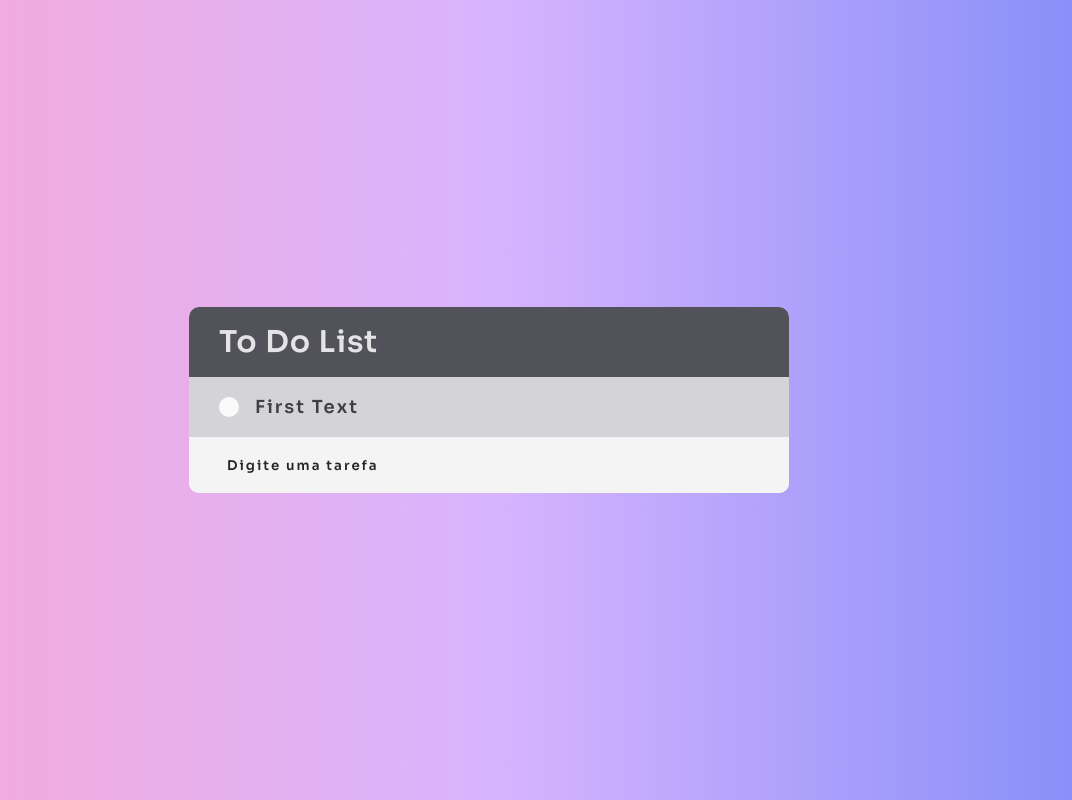
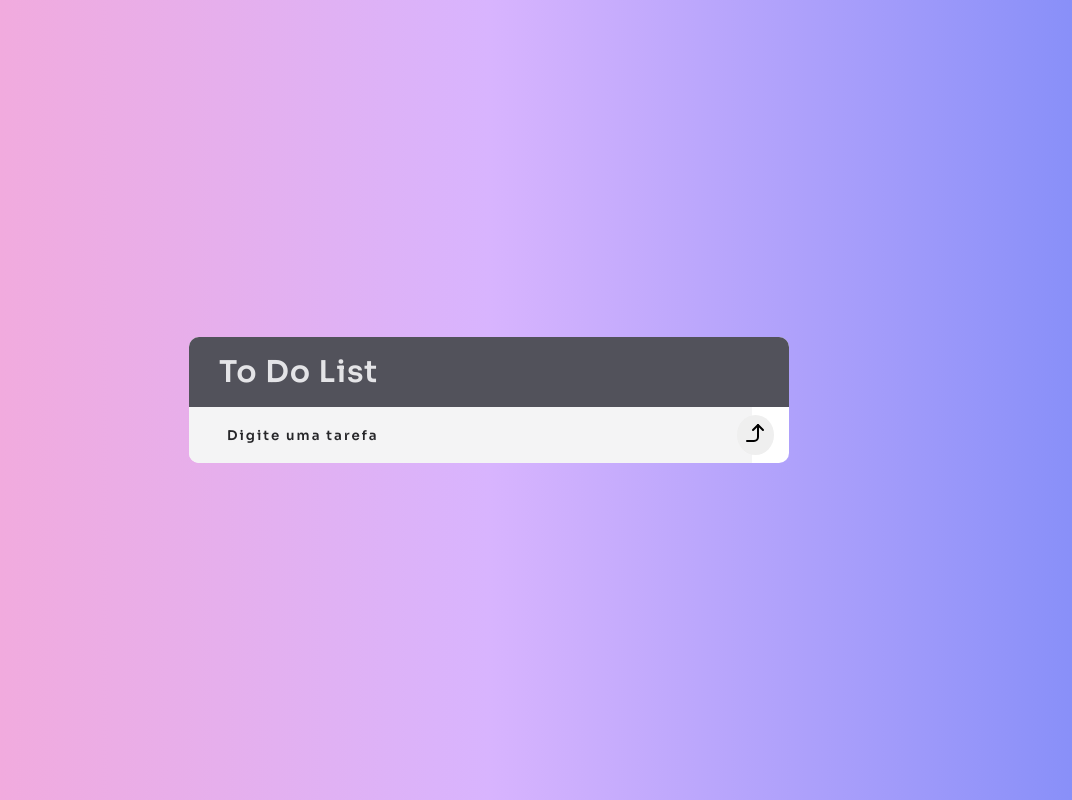
Before and after one commit to PabloJesusdaSilva/to-do-list, a React (Vite) app: page / in a window 1280 px wide. Shown: the whole page, without its empty margins (151-1223 px from the left). Built offline with nearby package versions, Linux system fonts and the light colour scheme.

Commit message:
:feat: creating function to add new tasks

```diff
--- a/src/App.tsx
+++ b/src/App.tsx
@@ -1,5 +1,7 @@
-import { useState } from 'react';
+import { useState, useReducer } from 'react';
 import styled from 'styled-components';
+
+import { CornerRightUpIcon } from 'lucide-react';
 
 const Container = styled.main`
   display: flex;
@@ -10,7 +12,7 @@ const Container = styled.main`
   background: linear-gradient(to right, rgb(249, 168, 212), rgb(216, 180, 254), rgb(129, 140, 248));
 `
 
-const ListsItems = styled.div`
+const ListContainer = styled.div`
   display: flex;
   flex-direction: column;
   width: 600px;
@@ -32,19 +34,16 @@ const ListHeader = styled.header`
   color: #e4e4e7;
 `
 
-const ContainerList = styled.ul`
+const ContainerList = styled.div`
   width: 100%;
 `
 
-const ListItems = styled.ul`
+const ListItems = styled.article`
     display: flex;
-    align-items: center;
     width: 100%;
-    height: 40px;
-    padding: 30px;
+    padding: 20px;
     background: #d4d4d8;
 `
-
 const ButtonCheck = styled.button`
   display: flex;
   justify-content: center;
@@ -60,20 +59,7 @@ const ButtonCheck = styled.button`
   }
 `
 
-const DoneButtonCheck = styled.button`
-  width: 14px;
-  height: 14px;
-  opacity: 0;
-  border-radius: 50%;
-  transition: all .3s;
-  background: #4ade80;
-
-  ${ButtonCheck}:hover & {
-    opacity: 1;
-  }
-`
-
-const ListText = styled.span`
+const ListText = styled.p`
   flex: 1;
   padding: 0 16px;
   font-size: 18px;
@@ -81,7 +67,7 @@ const ListText = styled.span`
   color: #3f3f46;
 `
 
-const RemoveItem = styled.button`
+const ButtonRemove = styled.button`
   display: flex;
   justify-content: center;
   align-items: center;
@@ -102,7 +88,20 @@ const RemoveItem = styled.button`
   }
 `
 
-const ListInput = styled.input`
+const InputContainer = styled.div`
+  display: flex;
+`
+
+const ButtonEnter = styled.button`
+  position: relative;
+  top: 8px;
+  right: 15px;
+  width: 40px;
+  height: 40px;
+  border-radius: 50%;
+`
+
+const InputTask = styled.input`
   display: flex;
   align-items: center;
   width: 100%;
@@ -119,51 +118,71 @@ const ListInput = styled.input`
   }
 `
 
+const reducer = (state: any, action: any) => {
+  switch(action.type) {
+    case 'add-task':
+      return {
+        tasks: [
+          ...state.tasks,
+          {
+            name: action.payload,
+          }
+        ]
+      }
+
+    default:
+      return state;
+  }
+}
+
 const App = () => {
-  const [isButtonCheck, setIsButtonCheck] = useState(false)
+  const [state, dispatch] = useReducer(reducer, { tasks: [] });
 
-  const ButtonItemCheck = document.querySelectorAll('.button-check');
+  const [inputValue, setInputValue] = useState('');
 
-  const handleButtonCheck = () => {
-    ButtonItemCheck.forEach((e: any) => {
-      addEventListener('click', (e) => {
-        setIsButtonCheck(!isButtonCheck);
-      })
-    });
-  }
 
   return (
     <Container>
-      <ListsItems>
+      <ListContainer>
         <ListHeader>
           To Do List
         </ListHeader>
 
         <ContainerList>
-          <ListItems className="button-check">
-            <ButtonCheck onClick={handleButtonCheck}>
           {
-                isButtonCheck
-                  ? <DoneButtonCheck />
-                  : ' '
-              }
-            </ButtonCheck>
+            state.tasks.map((task: any) => {
+              return (
+                <ListItems key={task.name}>
+                  <ButtonCheck />
 
                   <ListText>
-              First Text
+                    {task.name}
                   </ListText>
 
-            <RemoveItem>
-              x
-            </RemoveItem>
+                  <ButtonRemove />
                 </ListItems>
+              )
+            })
+          }
         </ContainerList>
 
-        <ListInput
-          type="text"
+        <InputContainer>
+          <InputTask
+            value={inputValue}
+            onChange={(e: any) => setInputValue(e.target.value)}
             placeholder='Digite uma tarefa'
           />
-      </ListsItems>
+
+          <ButtonEnter
+            onClick={() => {
+              dispatch({ type: 'add-task', payload: inputValue });
+              setInputValue('');
+            }}
+          >
+            <CornerRightUpIcon />
+          </ButtonEnter>
+        </InputContainer>
+      </ListContainer>
     </Container>
   )
 }
```
Lines whose indentation alone changed are shown as unchanged.
